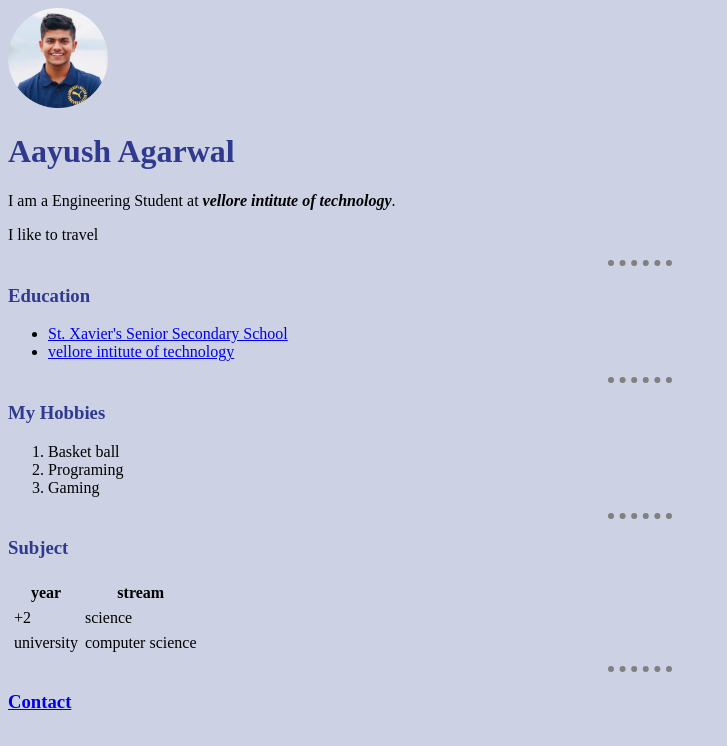
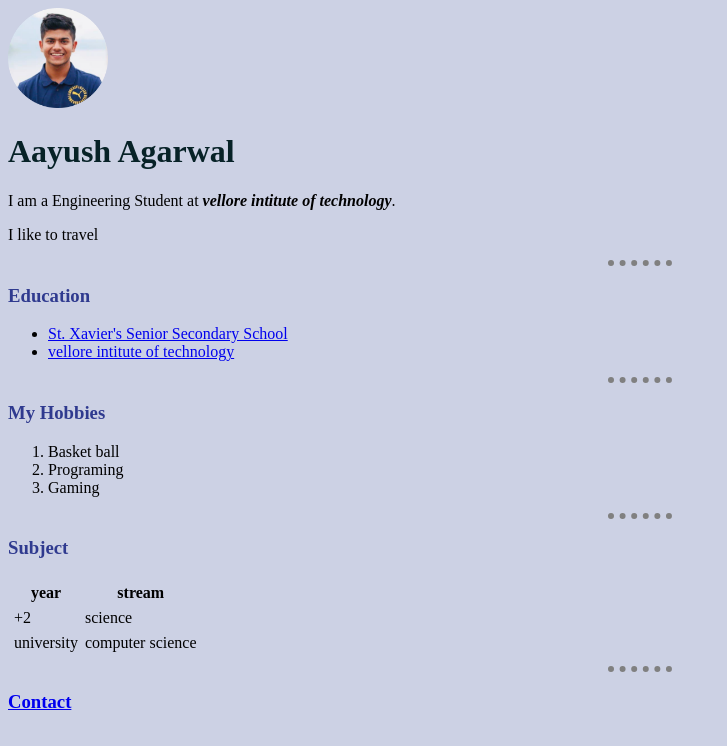
Before and after one commit to aayushagarwal2003/cv, a plain HTML site: page index.html in a window 1280 px wide. In both pictures the pointer is over the element "Aayush Agarwal". Shown: the whole page, without its empty margins (0-727 px from the left). Drawn offline with Linux system fonts and the light colour scheme.

Commit message:
Update styles.css

```diff
--- a/css/styles.css
+++ b/css/styles.css
@@ -28,3 +28,7 @@ h3{
 h3:hover{
   color: #072227;
 }
+
+h1:hover{
+  color: #072227
+}
```
